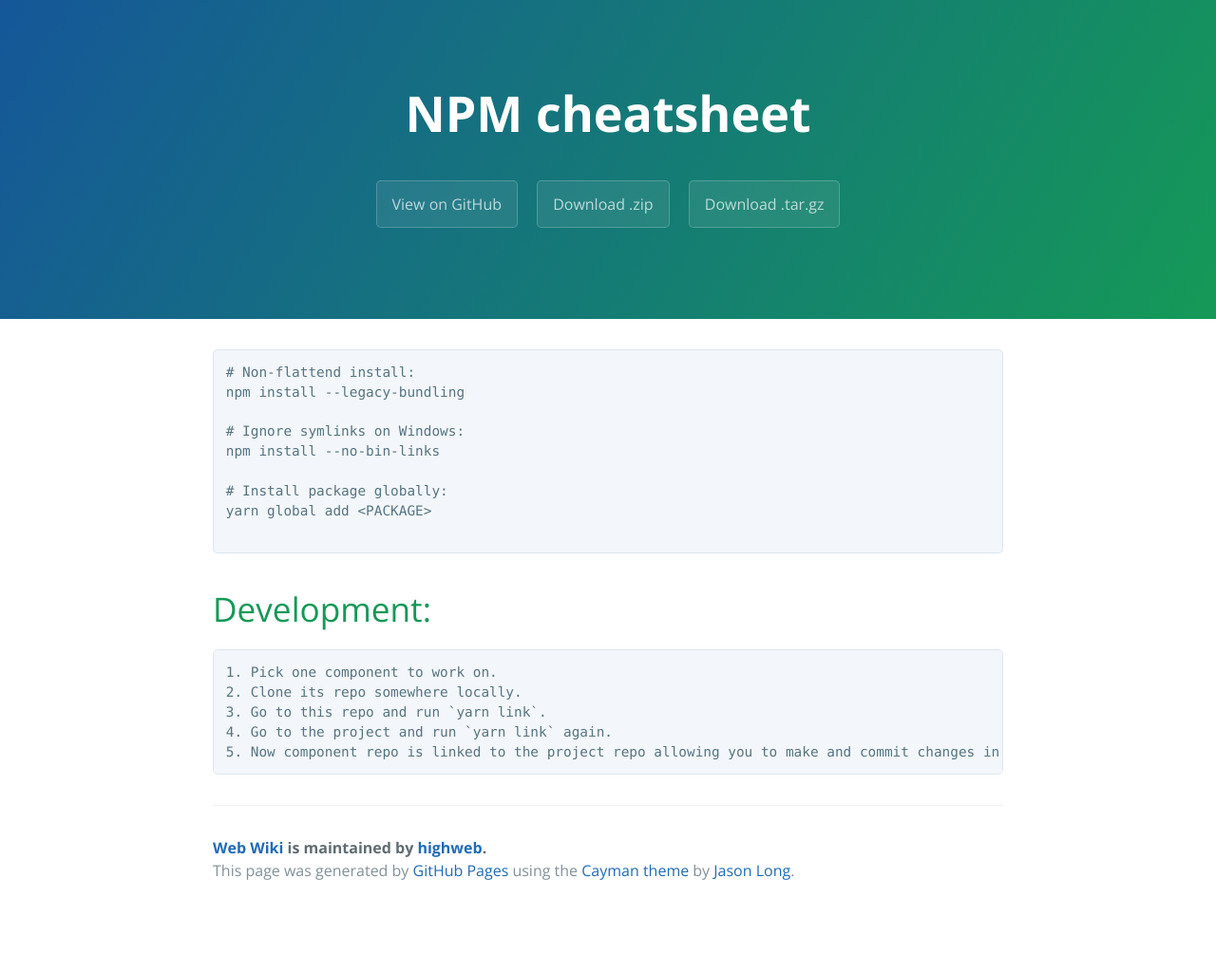
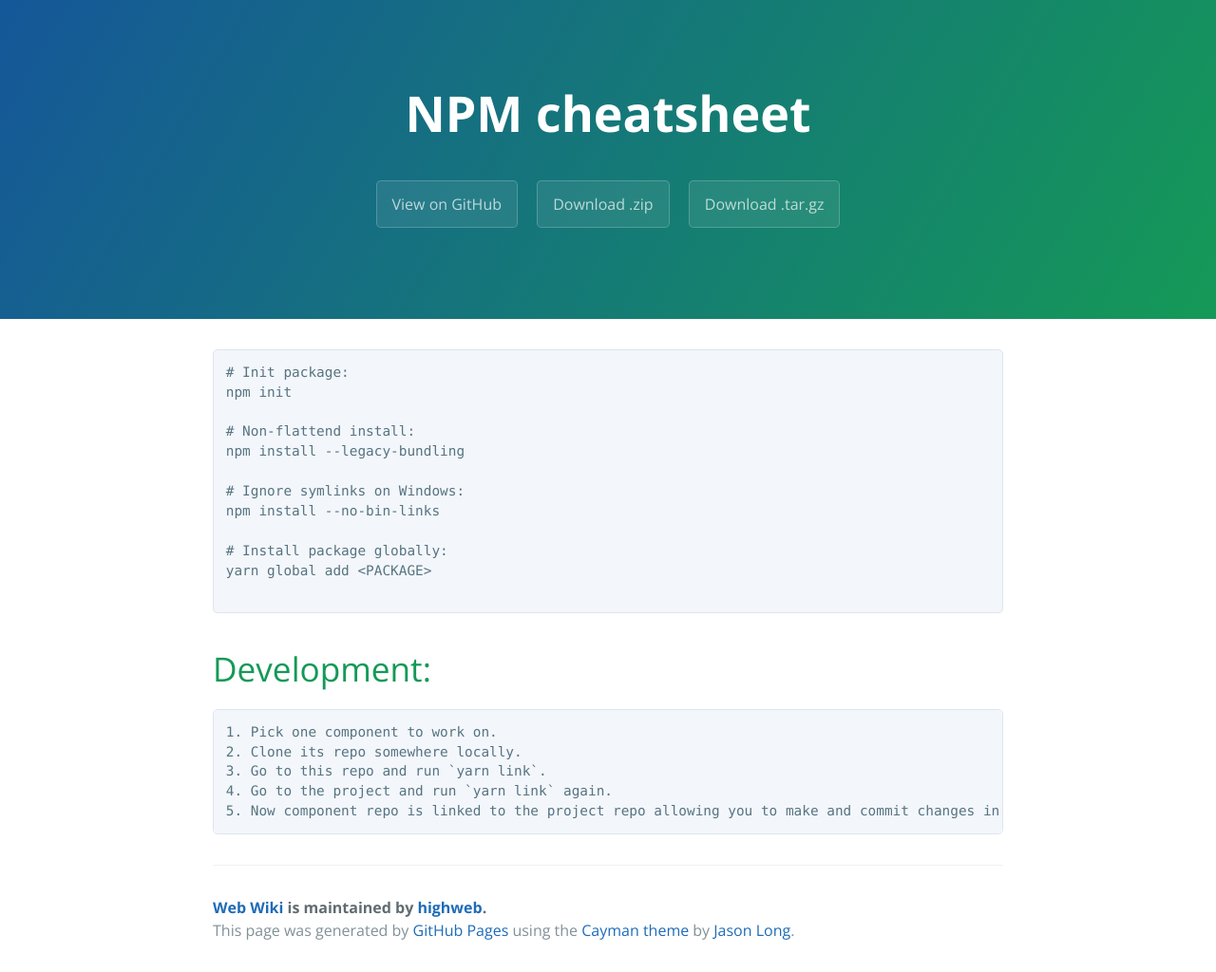
Before and after one commit to highweb/web-wiki, a Jekyll site: the page built from npm.md, in a window 1280 px wide. Shown: the whole page at 95% size. Built offline with Jekyll 4.4.1, drawn with Linux system fonts in a browser that asks for light colours; before the commit the page ends 961 px from its top, so only the background shows below that.

Commit message:
Update npm.md

````diff
--- a/npm.md
+++ b/npm.md
@@ -4,6 +4,9 @@ title: NPM cheatsheet
 ---
 
 ```sh
+# Init package:
+npm init
+
 # Non-flattend install:
 npm install --legacy-bundling
 
````
